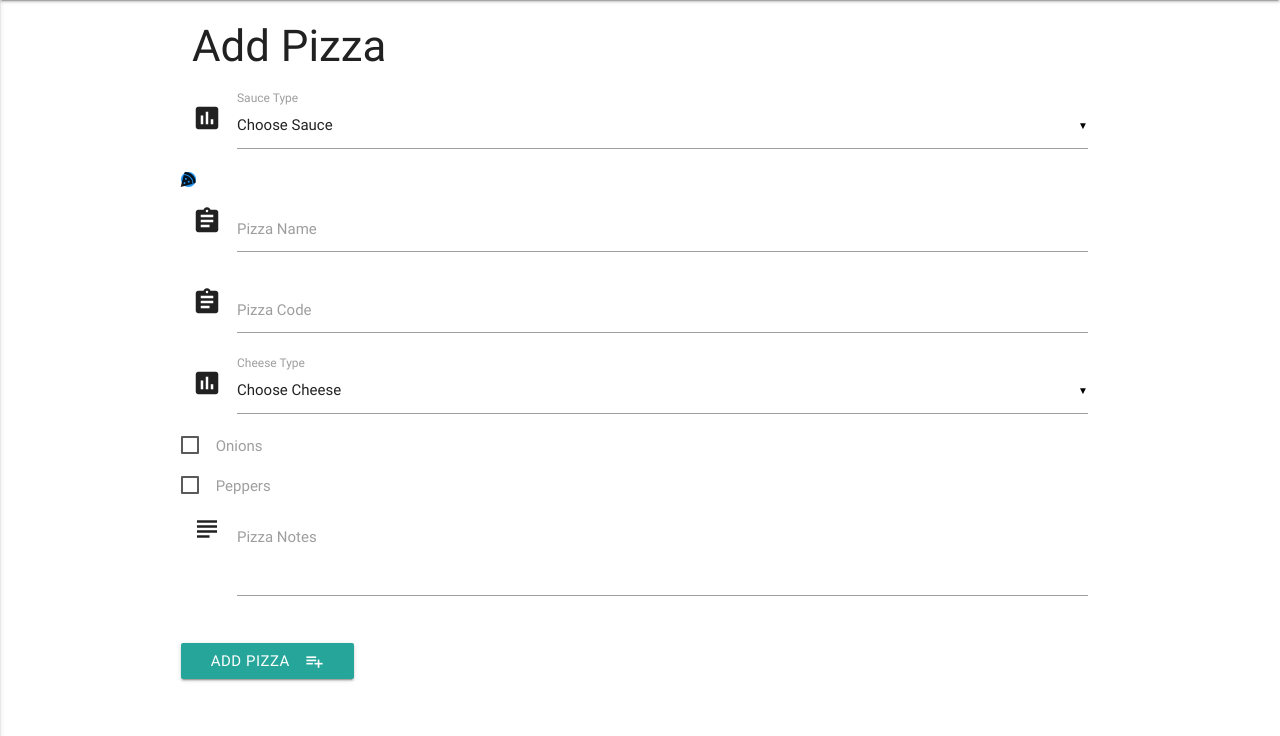
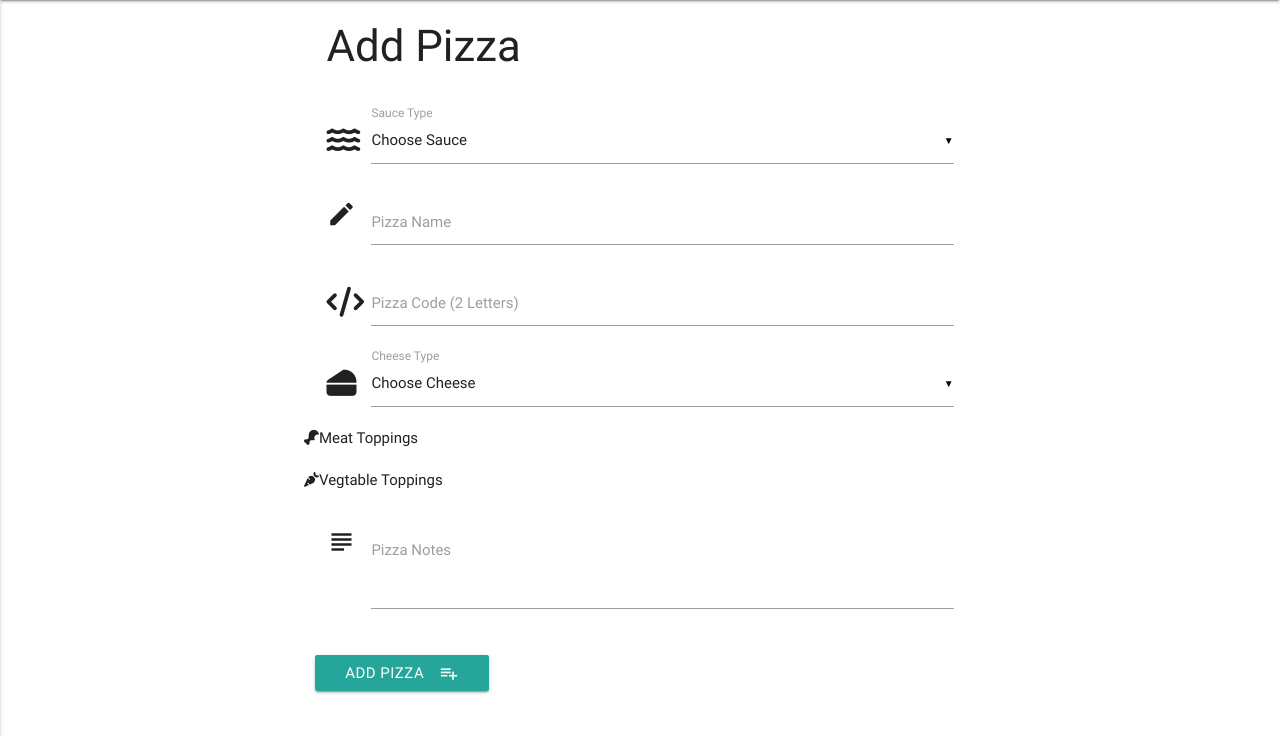
Before and after one commit to kennedydmb/pizza-database-project, a Flask app: page /add_pizza in a window 1280 px wide. Shown: the part 64-800 px from the top of the page. Run offline with Flask 2, Linux system fonts and the light colour scheme; some libraries are stand-ins or nearby versions.

Commit message:
Page now displays all available toppings for meat and veg. And added font awesome icons

```diff
--- a/templates/addpizza.html
+++ b/templates/addpizza.html
@@ -1,11 +1,13 @@
 {% extends 'base.html' %} {% block content %}
+<div class="container">
     <h3>Add Pizza</h3>
     <div class="row">
         <form action="{{ url_for('insert_pizza') }}" method="POST" class="col s12">
             <div class="row">
                 <!-- Pulls list of available sauces from DB and allows user to choose from them -->
                 <div class="input-field col s12">
-                <i class="material-icons prefix">poll</i>
+                    <i class="prefix"><i class="fas fa-water"></i></i>
+                    </i>
                     <select id="sauce_type" name="sauce_type">
                   <option value="" disabled selected>Choose Sauce</option>
                   {% for sauce in sauces.sauces %}
@@ -15,23 +17,20 @@
                     <label>Sauce Type</label>
                 </div>
                 <!-- Allows user to enter a name for the pizza -->
-            <div class="icon">
-                <i class="fas fa-pizza-slice circle blue"></i>
-            </div>
                 <div class="input-field col s12">
-                <i class="material-icons prefix">assignment</i>
+                    <i class="material-icons prefix">create</i>
                     <input id="pizza_name" name="pizza_name" type="text">
                     <label for="icon_prefix">Pizza Name</label>
                 </div>
                 <!-- Allows user to enter a short code for the pizza -->
                 <div class="input-field col s12">
-                <i class="material-icons prefix">assignment</i>
+                    <i class="prefix"><i class="fas fa-code"></i></i>
                     <input id="pizza_code" name="pizza_code" type="text">
-                <label for="icon_prefix">Pizza Code</label>
+                    <label for="icon_prefix">Pizza Code (2 Letters)</label>
                 </div>
                 <!-- Displays list of available cheeses and allows user to choose from a list -->
                 <div class="input-field col s12">
-                <i class="material-icons prefix">poll</i>
+                    <i class="prefix"><i class="fas fa-cheese"></i></i>
                     <select id="cheese_type" name="cheese_type">
                   <option value="" disabled selected>Choose Cheese</option>
                   {% for cheese in cheeses.cheeses %}
@@ -41,15 +40,23 @@
                     <label>Cheese Type</label>
                 </div>
                 <!-- Displays a checkbox field of all available toppings and allows user to choose pizza toppings -->
-            <div>
-                <p>
-                    <input type="checkbox" id="toppings[0]" value="Onions" name="toppings">
-                    <label for="toppings[0]">Onions</label>
+                <div class="row">
+                    <p><i class="fas fa-drumstick-bite"></i>Meat Toppings</p>
+                    {% for meat in meats.meats %}
+                    <p class="col s4">
+                        <input type="checkbox" id="topping_{{meat}}" value="{{meat}}" name="toppings">
+                        <label for="topping_{{meat}}">{{meat.capitalize()}}</label>
                     </p>
-                <p>
-                    <input type="checkbox" id="toppings[1]" value="Peppers" name="toppings">
-                    <label for="toppings[1]">Peppers</label>
+                    {% endfor %}
+                </div>
+                <div class="row">
+                    <p><i class="fas fa-carrot"></i>Vegtable Toppings</p>
+                    {% for veg in vegs.vegs %}
+                    <p class="col s4">
+                        <input type="checkbox" id="topping_{{veg}}" value="{{veg}}" name="toppings">
+                        <label for="topping_{{veg}}">{{veg.capitalize()}}</label>
                     </p>
+                    {% endfor %}
                 </div>
                 <!-- Allows user to add any additional details for the pizza -->
                 <div class="input-field col s12">
@@ -60,11 +67,12 @@
             </div>
             <!-- Button to submit form -->
             <div class="row">
-            <button class="btn waves-effect waves-light" type="submit" name="action">Add Pizza
+                <button class="btn waves-effect waves-light" type="submit">Add Pizza
                 <i class="material-icons right">playlist_add</i>
              </button>
             </div>
         </form>
     </div>
+</div>
 
 {% endblock %}
```
Lines whose indentation alone changed are shown as unchanged.
